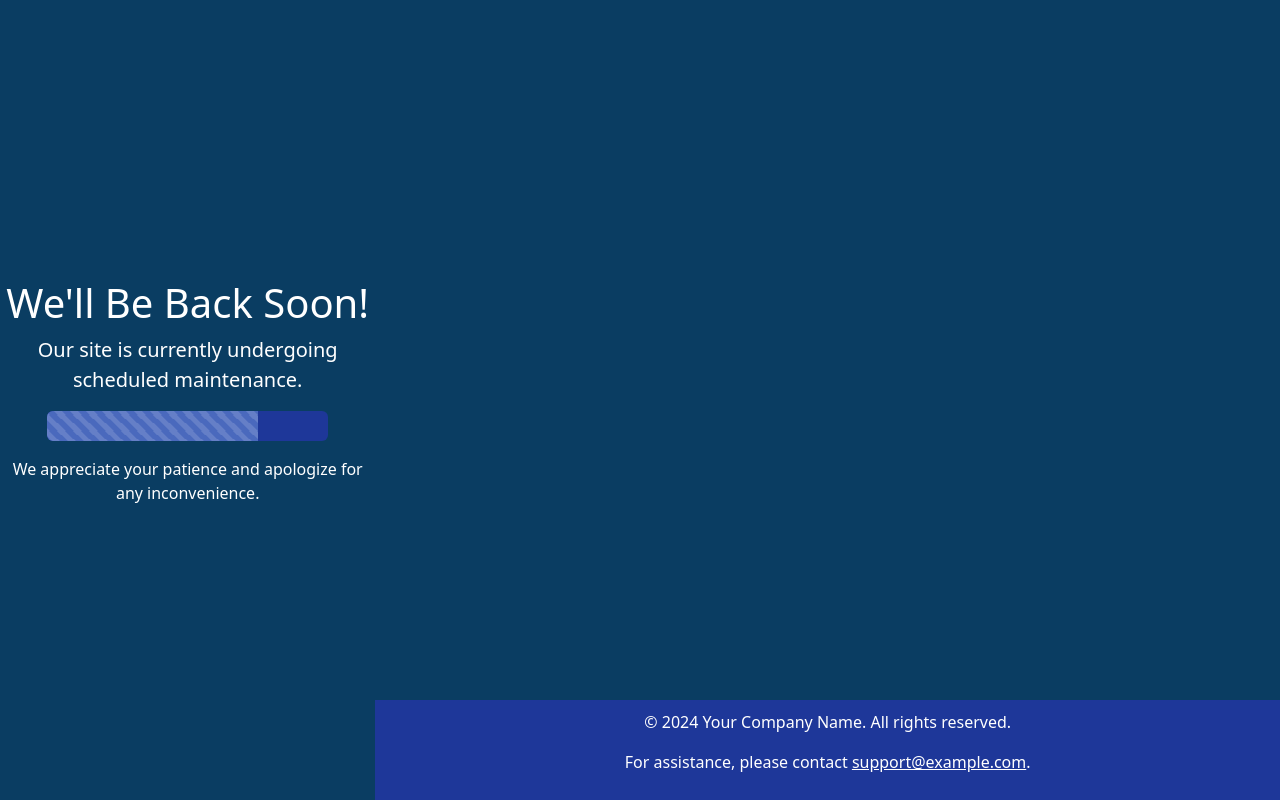
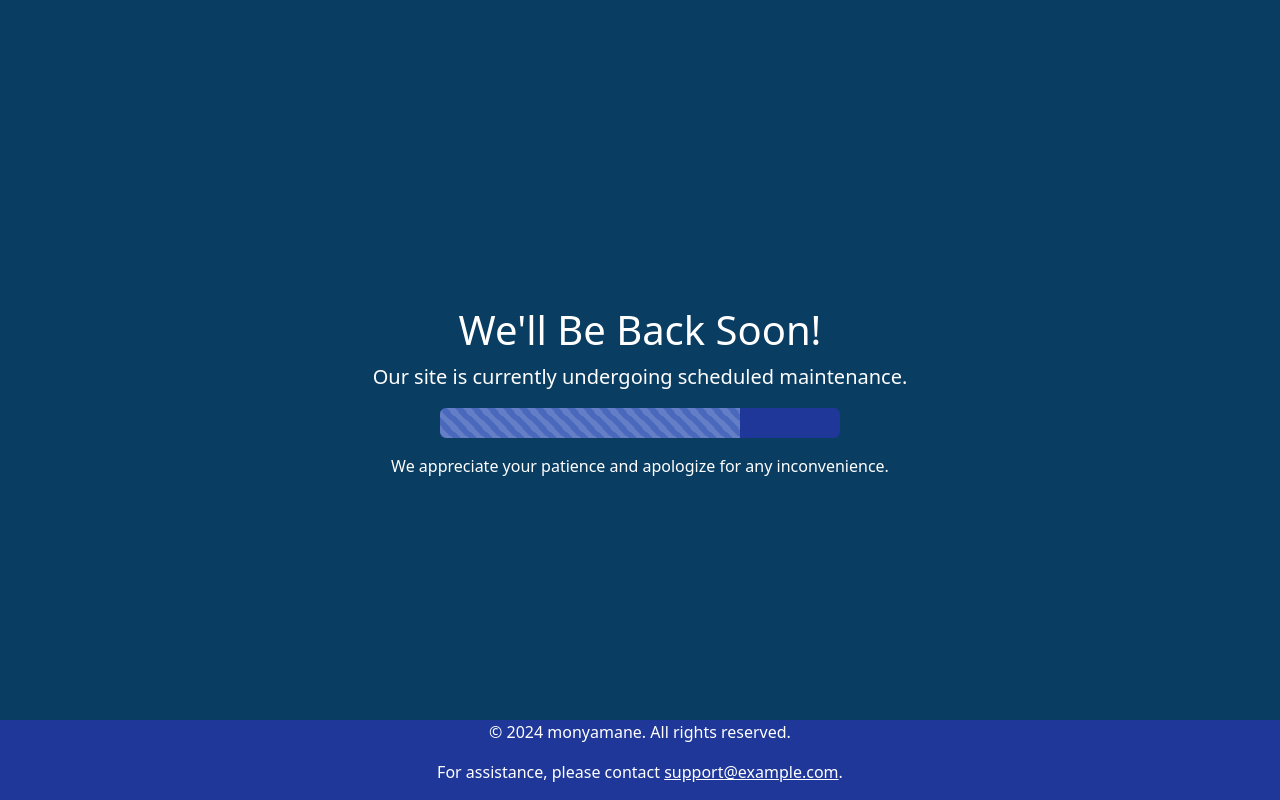
Before and after one commit to thato2-5/codespaces-workflow, a Flask app: page / in a window 1280 px wide. Run offline with Flask 3, Linux system fonts and the light colour scheme.

Commit message:
Update maintenance01.html

```diff
--- a/templates/maintenance01.html
+++ b/templates/maintenance01.html
@@ -24,8 +24,8 @@
             background-color: #4a69bd;
         }
         footer {
-            margin-top: auto;
-            padding: 10px;
+            position: fixed;
+            bottom: 0%;
             background-color: #1e3799;
             color: #ffffff;
             width: 100%;
@@ -43,7 +43,7 @@
         <p class="mt-3">We appreciate your patience and apologize for any inconvenience.</p>
     </div>
      <footer>
-        <p>&copy; 2024 Your Company Name. All rights reserved.</p>
+        <p>&copy; 2024 monyamane. All rights reserved.</p>
         <p>For assistance, please contact <a href="mailto:support@example.com" style="color: #ffffff;">support@example.com</a>.</p>
     </footer>
 </body>
```
